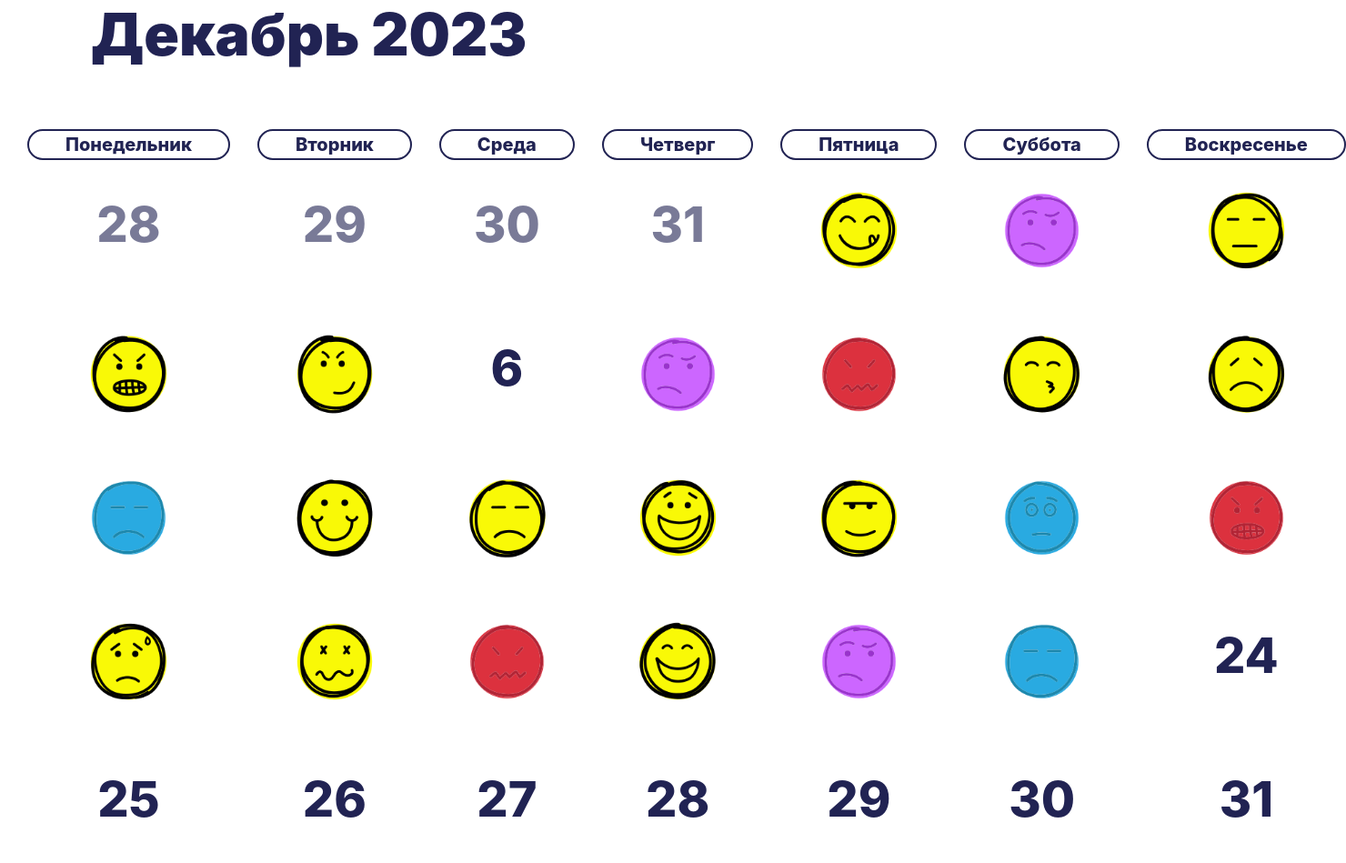
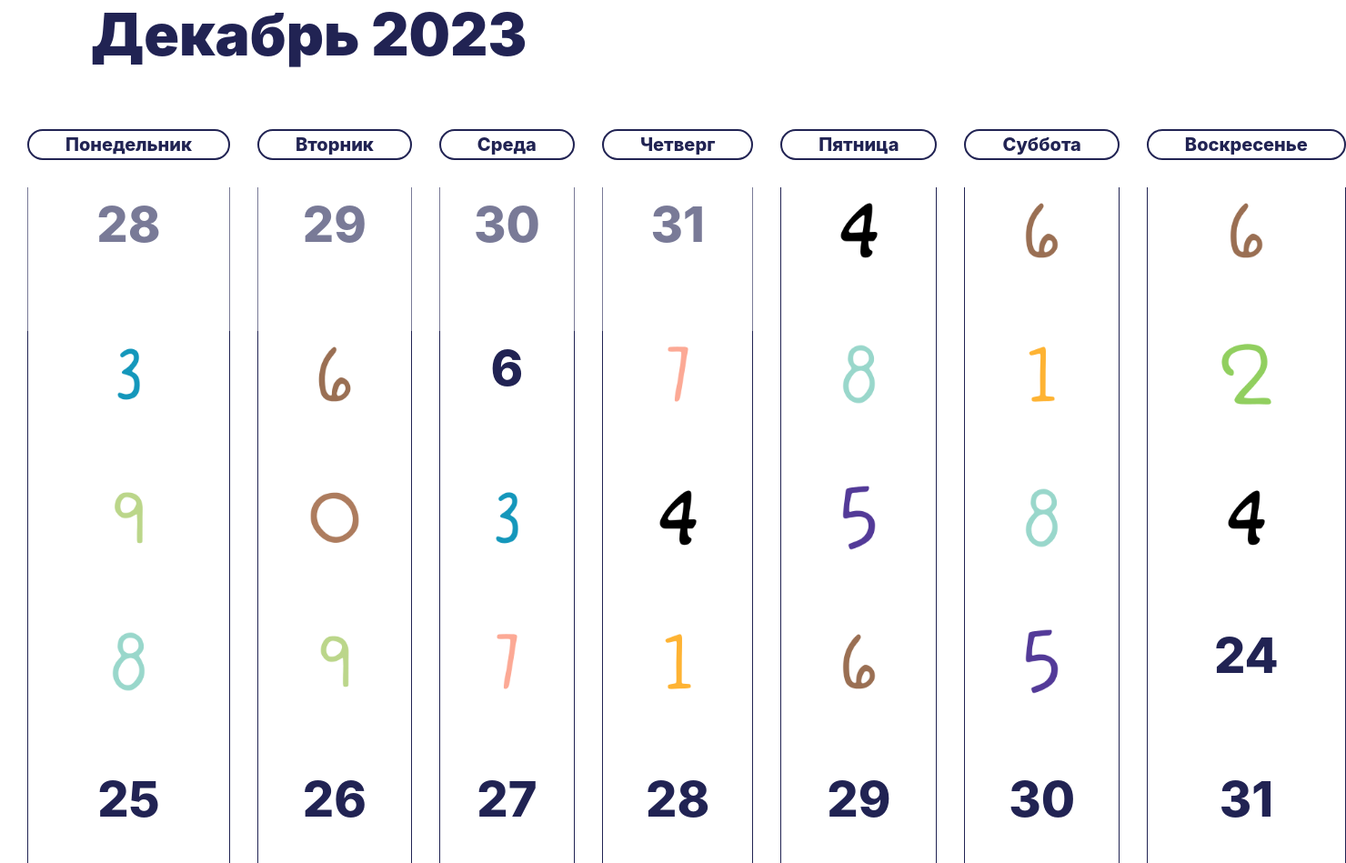
Before and after one commit to GwenDiky/PsychologyApp, a Django app: page /sleeping in a window 1480 px wide. Shown: the part 176-1125 px from the top of the page at 91% size. Run offline with Django 3.2, Linux system fonts and the light colour scheme.

Commit message:
add sleeping tracker

```diff
--- a/main/static/main/css/mood.css
+++ b/main/static/main/css/mood.css
@@ -52,6 +52,9 @@ p {
     gap: 10px;
 
     text-align: center;
+
+    border-right: 1px solid var(--2, #212353);
+    border-left: 1px solid var(--2, #212353);
 
 }
 
--- a/main/static/main/css/sleeping.css
+++ b/main/static/main/css/sleeping.css
@@ -0,0 +1,116 @@
+p {
+    color: var(--2, #212353);
+    font-size: 64px;
+    font-family: Inter;
+    font-weight: 900;
+    word-wrap: break-word;
+
+    padding-left: 0px;
+}
+
+#first-section {
+    margin-top: 75px;
+    margin-left: 100px;
+}
+
+.wrapper {
+    display: grid;
+    grid-template-columns: repeat(9, 1fr);
+    column-gap: 30px;
+
+
+   margin-top: 40px;
+   color: #261D1D;
+   font-size: 20px;
+   font-family: Inter;
+   font-weight: 800;
+
+   word-wrap: break-word;
+
+}
+
+
+
+.wrapper .dayOfWeek {
+    border-radius: 44px;
+    border: 2px var(--2, #212353) solid;
+    justify-content: center;
+    align-items: center;
+    gap: 10px;
+
+    text-align: center;
+    padding-right: 40px; padding-left: 40px;
+
+    color: var(--2, #212353);
+
+}
+
+
+.paper-first-col{
+    height: 100%;
+    margin-top: 30px;
+
+    gap: 10px;
+
+    text-align: center;
+
+    border-right: 1px solid var(--2, #212353);
+    border-left: 1px solid var(--2, #212353);
+
+}
+
+img {
+   height: 60%;
+}
+
+
+.not-active{
+    font-size: 54px;
+    color: var(--2, #212353);
+}
+
+.previous-month {
+    opacity: 0.60;
+}
+
+
+
+/* Модальное окно */
+
+.modal {
+  display: none; /* Скрыто по умолчанию */
+  position: fixed; /* Оставаться на месте */
+  z-index: 1; /* Сидеть на вершине */
+  left: 0;
+  top: 0;
+  width: 100%; /* Полная ширина */
+  height: 100%; /* Полная высота */
+  overflow: auto; /* Включите прокрутку, если это необходимо */
+  background-color: rgb(0,0,0); /* Цвет запасной вариант */
+  background-color: rgba(0,0,0,0.4); /* Черный с непрозрачностью */
+}
+
+/* Модальное содержание/коробка */
+.modal-content {
+  background-color: #fefefe;
+  margin: 15% auto; /* 15% сверху и по центру */
+  padding: 20px;
+  border: 1px solid #888;
+  width: 80%; /* Может быть больше или меньше, в зависимости от размера экрана */
+}
+
+
+/* Кнопка закрытия */
+.close {
+  color: #aaa;
+  float: right;
+  font-size: 28px;
+  font-weight: bold;
+}
+
+.close:hover,
+.close:focus {
+  color: black;
+  text-decoration: none;
+  cursor: pointer;
+}
--- a/main/templates/trackers/sleeping.html
+++ b/main/templates/trackers/sleeping.html
@@ -6,7 +6,7 @@
 {% endblock %}
 
 {% block extra_head_links %}
-    <link rel="stylesheet" type="text/css" href="{% static 'main/css/mood.css' %}">
+    <link rel="stylesheet" type="text/css" href="{% static 'main/css/sleeping.css' %}">
 {% endblock %}
 
 {% block content %}
@@ -46,39 +46,39 @@
            <div class="paper-first-col not-active previous-month">30</div>
            <div class="paper-first-col not-active previous-month">31</div>
            <div class="paper-first-col" id="myBtn">
-               <img src="{% static 'main/img/mood1.png' %}">
+               <img src="{% static 'main/img/4.png' %}">
            </div>
-           <div class="paper-first-col"><img src="{% static 'main/img/mood26.png' %}"></div>
-           <div class="paper-first-col"><img src="{% static 'main/img/mood3.png' %}"></div>
+           <div class="paper-first-col"><img src="{% static 'main/img/6.png' %}"></div>
+           <div class="paper-first-col"><img src="{% static 'main/img/6.png' %}"></div>
            <div></div>
 
            <div></div>
-           <div class="paper-first-col"><img src="{% static 'main/img/mood4.png' %}"></div>
-           <div class="paper-first-col"><img src="{% static 'main/img/mood5.png' %}"></div>
+           <div class="paper-first-col"><img src="{% static 'main/img/3.png' %}"></div>
+           <div class="paper-first-col"><img src="{% static 'main/img/6.png' %}"></div>
            <div class="paper-first-col not-active">6</div>
-           <div class="paper-first-col"><img src="{% static 'main/img/mood26.png' %}"></div>
-           <div class="paper-first-col"><img src="{% static 'main/img/mood27.png' %}"></div>
-           <div class="paper-first-col"><img src="{% static 'main/img/mood9.png' %}"></div>
-           <div class="paper-first-col"><img src="{% static 'main/img/mood10.png' %}"></div>
+           <div class="paper-first-col"><img src="{% static 'main/img/7.png' %}"></div>
+           <div class="paper-first-col"><img src="{% static 'main/img/8.png' %}"></div>
+           <div class="paper-first-col"><img src="{% static 'main/img/1.png' %}"></div>
+           <div class="paper-first-col"><img src="{% static 'main/img/2.png' %}"></div>
            <div></div>
 
            <div></div>
-           <div class="paper-first-col"><img src="{% static 'main/img/mood25.png' %}"></div>
-           <div class="paper-first-col"><img src="{% static 'main/img/mood12.png' %}"></div>
-           <div class="paper-first-col"><img src="{% static 'main/img/mood13.png' %}"></div>
-           <div class="paper-first-col"><img src="{% static 'main/img/mood14.png' %}"></div>
-           <div class="paper-first-col"><img src="{% static 'main/img/mood15.png' %}"></div>
-           <div class="paper-first-col"><img src="{% static 'main/img/mood28.png' %}"></div>
-           <div class="paper-first-col"><img src="{% static 'main/img/mood24.png' %}"></div>
+           <div class="paper-first-col"><img src="{% static 'main/img/9.png' %}"></div>
+           <div class="paper-first-col"><img src="{% static 'main/img/0.png' %}"></div>
+           <div class="paper-first-col"><img src="{% static 'main/img/3.png' %}"></div>
+           <div class="paper-first-col"><img src="{% static 'main/img/4.png' %}"></div>
+           <div class="paper-first-col"><img src="{% static 'main/img/5.png' %}"></div>
+           <div class="paper-first-col"><img src="{% static 'main/img/8.png' %}"></div>
+           <div class="paper-first-col"><img src="{% static 'main/img/4.png' %}"></div>
            <div></div>
 
            <div></div>
-           <div class="paper-first-col"><img src="{% static 'main/img/mood18.png' %}"></div>
-           <div class="paper-first-col"><img src="{% static 'main/img/mood19.png' %}"></div>
-           <div class="paper-first-col"><img src="{% static 'main/img/mood27.png' %}"></div>
-           <div class="paper-first-col"><img src="{% static 'main/img/mood21.png' %}"></div>
-           <div class="paper-first-col"><img src="{% static 'main/img/mood26.png' %}"></div>
-           <div class="paper-first-col"><img src="{% static 'main/img/mood25.png' %}"></div>
+           <div class="paper-first-col"><img src="{% static 'main/img/8.png' %}"></div>
+           <div class="paper-first-col"><img src="{% static 'main/img/9.png' %}"></div>
+           <div class="paper-first-col"><img src="{% static 'main/img/7.png' %}"></div>
+           <div class="paper-first-col"><img src="{% static 'main/img/1.png' %}"></div>
+           <div class="paper-first-col"><img src="{% static 'main/img/6.png' %}"></div>
+           <div class="paper-first-col"><img src="{% static 'main/img/5.png' %}"></div>
            <div class="paper-first-col not-active">24</div>
            <div></div>
 
```
Also changed, not shown: main/static/main/img/0.png (added), main/static/main/img/1.png (added), main/static/main/img/2.png (added), main/static/main/img/3.png (added), main/static/main/img/4.png (added), main/static/main/img/5.png (added), main/static/main/img/6.png (added), main/static/main/img/7.png (added), main/static/main/img/8.png (added), main/static/main/img/9.png (added).
